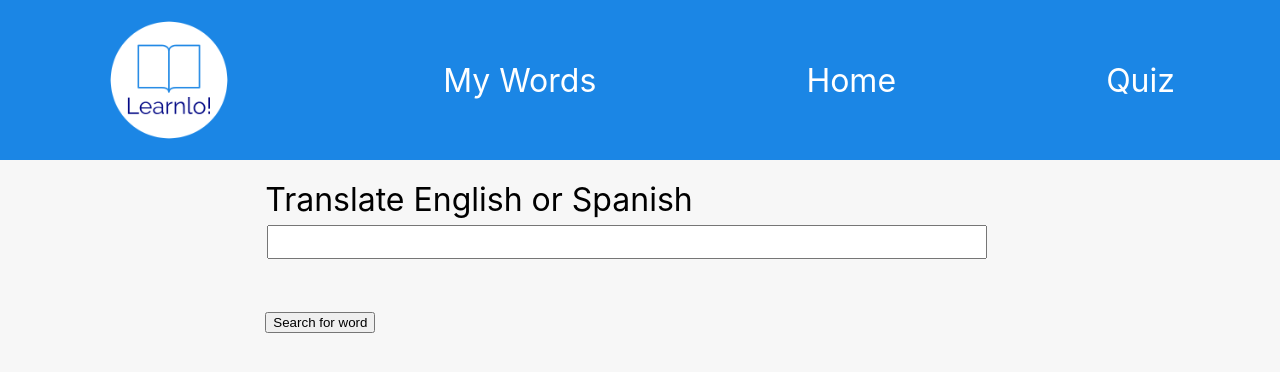
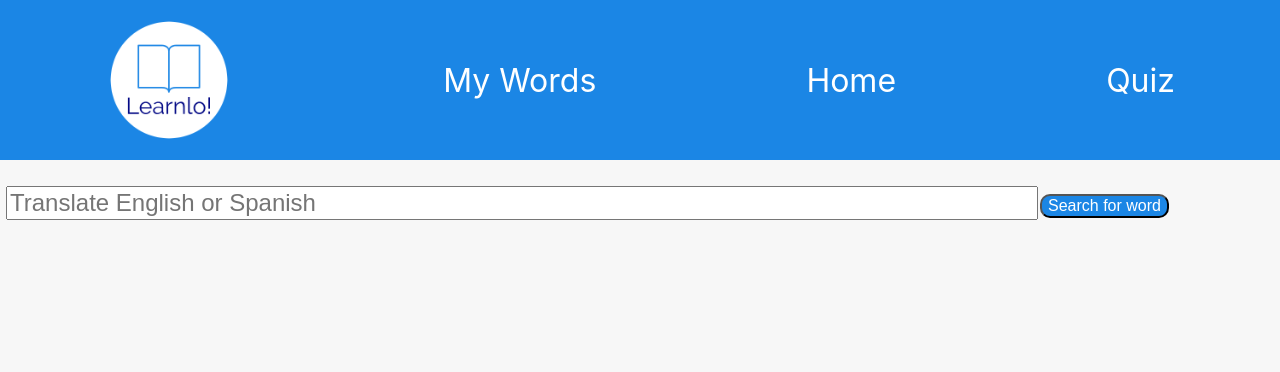
Before and after one commit to taylorjohnson141/learnlo, a React (Create React App) app: page / in a window 1280 px wide. Shown: the top 372 px of the page. Built offline with nearby package versions, Linux system fonts and the light colour scheme.

Commit message:
Add CSS for searchbar

```diff
--- a/src/SearchBar/SearchBar.css
+++ b/src/SearchBar/SearchBar.css
@@ -1,23 +1,37 @@
 .word-form{
-  width: fit-content;
+  align-items: center;
   margin-left: auto;
   margin-right: auto;
   margin-top: 20px;
   font-size: 2rem;
 }
 .word-input{
-  width: 95%;
-  margin-left: 2px;
+  width: 80%;
+  display: inline-block;
+  margin-left: 6px;
   margin-right: 2px;
-  font-size: 1.5rem;}
+  font-size: 1.5rem;
+}
 .center{
   width: fit-content;
   margin-left: auto;
   margin-right: auto;
 }
+.search-button{
+    font-size:1rem;
+    margin-left: auto;
+    margin-top: auto;
+    border-radius: 10px;
+    color:white ;
+    background-color:#1B86E5 ;
+}
+  .search-button:hover{
+    color:#1B86E5 ;
+    background-color:white ;
+    cursor: pointer;
+  }
 @media only screen and (max-width: 800px) {
   .word-form{
-    width: fit-content;
     margin-left: auto;
     margin-right: auto;
     padding-left: 2px;
@@ -26,7 +40,7 @@
     font-size: 2rem;
   }
   .word-input{
-    width: 95%;
+    width: 80%;
     margin-left: 2px;
     margin-right: 2px;
     font-size: 1.5rem;
@@ -43,7 +57,7 @@
     font-size: 2rem;
   }
   .word-input{
-    width: 95%;
+    width: 80%;
     margin-left: 2px;
     margin-right: 2px;
     font-size: 1.5rem;
--- a/src/SearchBar/SearchBar.jsx
+++ b/src/SearchBar/SearchBar.jsx
@@ -31,11 +31,6 @@ class SearchBar extends Component{
       return
     }
 
-    // if(definition.meta.lang === 'en'){
-
-    //   this.setState({error:'Please Type in a Spanish Word'})
-    //   return
-    // }
       this.props.displayWord(definition)
   }
     render(){
@@ -43,13 +38,12 @@ class SearchBar extends Component{
       return(
         <form data-testid='form' className ='word-form'>
           <label>
-          Translate English or Spanish
-            <input data-testid='form-input'className ='word-input'type="text" value = {this.state.currentWord} onChange = {this.handleChange} />
+            <input placeholder ='Translate English or Spanish' data-testid='form-input'className ='word-input'type="text" value = {this.state.currentWord} onChange = {this.handleChange} />
+            <button className = 'search-button'onClick ={this.handleSubmit}> Search for word</button>
           </label>
           <h1 className = 'center'>
             {this.state.error}
           </h1>
-          <button onClick ={this.handleSubmit}> Search for word</button>
         </form>
       )
     }
```
